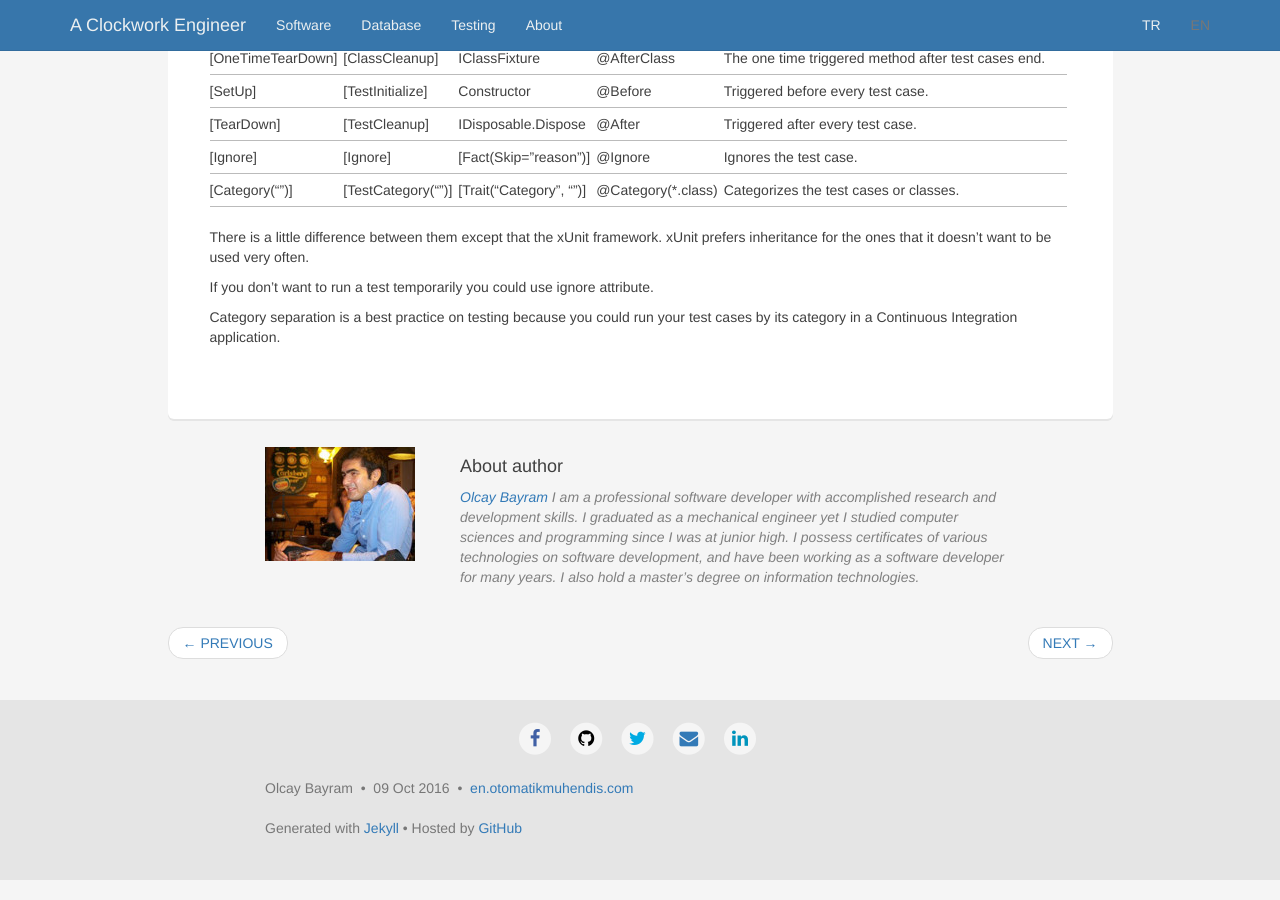
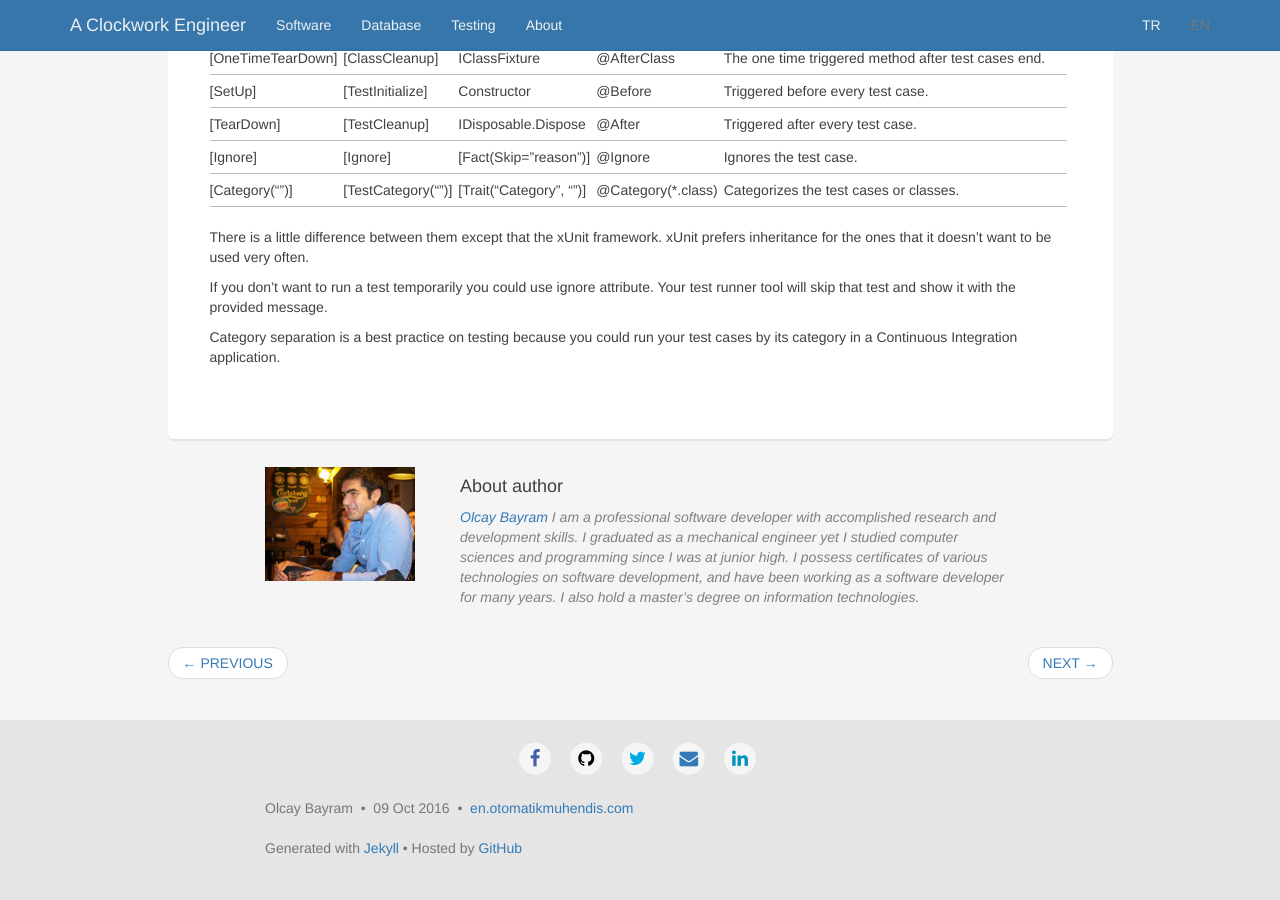
Before and after one commit to otomatikmuhendis/aclockworkengineer, a Jekyll site: the page built from _posts/2016-10-09-test-framework-attribute-annotation.md, in a window 1280 px wide and 900 px high, scrolled down 506 px. Built offline with Jekyll 4.4.1, drawn with Linux system fonts in a browser that asks for light colours; nearby versions of some CDN libraries; comment, search, counter and statistics services are not loaded.

Commit message:
Post updated

```diff
--- a/_posts/2016-10-09-test-framework-attribute-annotation.md
+++ b/_posts/2016-10-09-test-framework-attribute-annotation.md
@@ -32,6 +32,6 @@ We will discuss about frequently used ones to run test scenarious properly. You
 
 There is a little difference between them except that the xUnit framework. xUnit prefers inheritance for the ones that it doesn't want to be used very often.
 
-If you don't want to run a test temporarily you could use ignore attribute.
+If you don't want to run a test temporarily you could use ignore attribute. Your test runner tool will skip that test and show it with the provided message.
 
 Category separation is a best practice on testing because you could run your test cases by its category in a Continuous Integration application.
```
